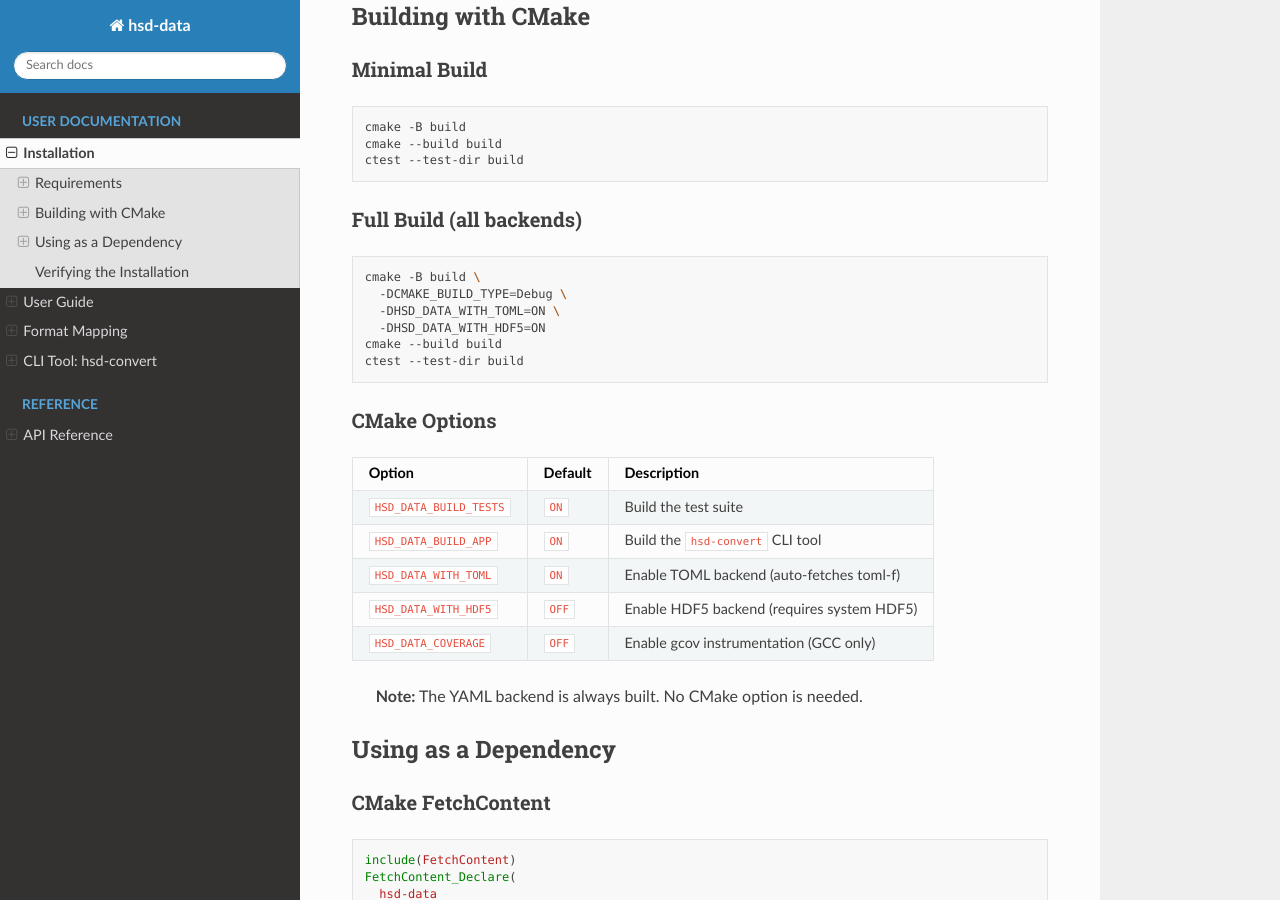
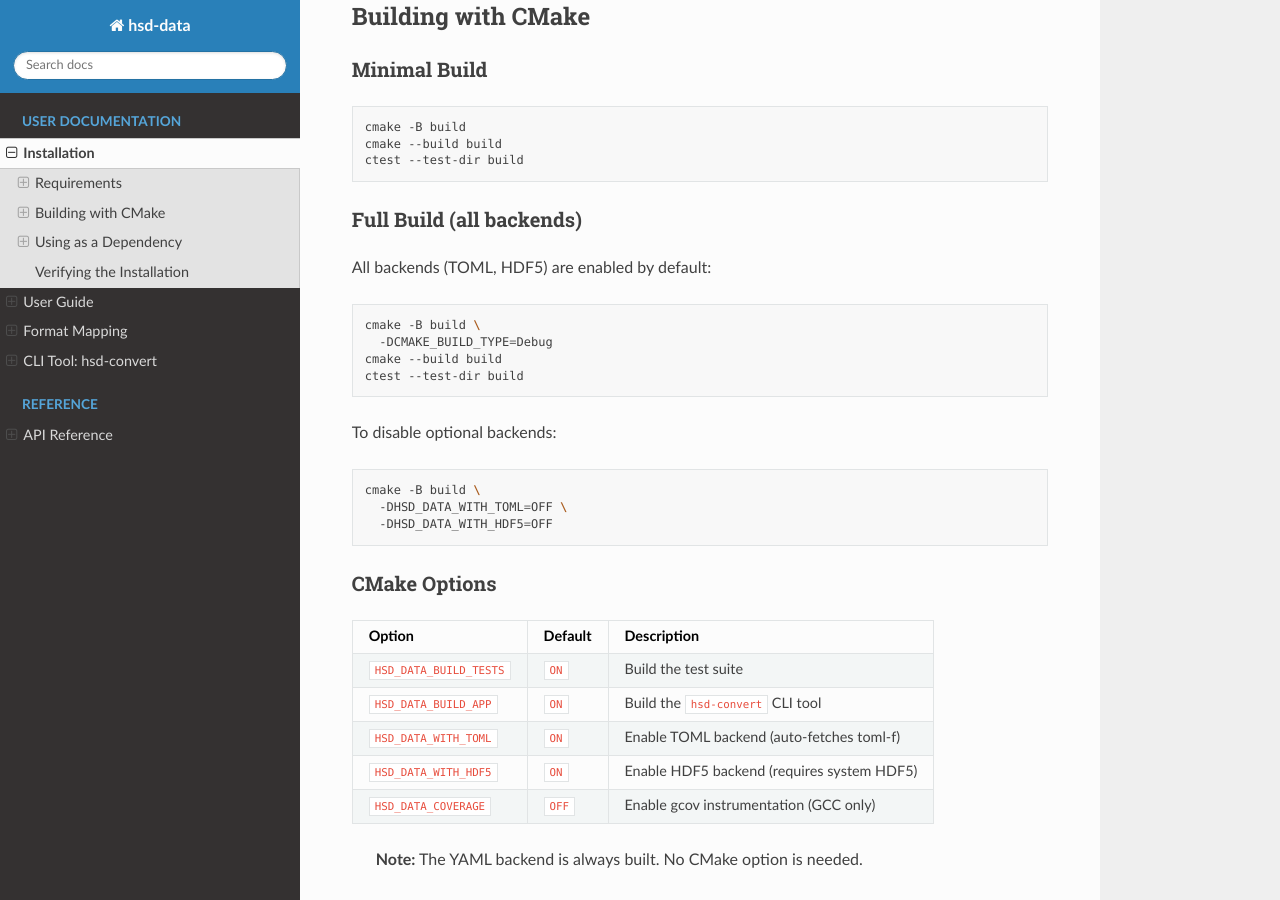
Before and after one commit to elv3rs/hsd-data, a Sphinx documentation site: the page built from docs/installation.md, in a window 1280 px wide and 900 px high, scrolled down 560 px. Built offline with Sphinx 7.4.7 and the Read the Docs theme 3.1.0, drawn with Linux system fonts in a browser that asks for light colours.

Commit message:
feat: enable TOML and HDF5 backends by default
Change HSD_DATA_WITH_TOML and HSD_DATA_WITH_HDF5 defaults from OFF to ON.
This simplifies development by enabling all backends out of the box.
Update README, AGENTS.md, Sphinx docs, and CI workflows accordingly.
CI now installs libhdf5-dev for GCC builds. Intel CI skips HDF5.

````diff
--- a/CMakeLists.txt
+++ b/CMakeLists.txt
@@ -8,8 +8,8 @@ project(hsd-data
 
 # Options
 option(HSD_DATA_BUILD_TESTS "Build test suite" ON)
-option(HSD_DATA_WITH_TOML "Build TOML backend (requires toml-f)" OFF)
-option(HSD_DATA_WITH_HDF5 "Build HDF5 backend (requires HDF5)" OFF)
+option(HSD_DATA_WITH_TOML "Build TOML backend (requires toml-f)" ON)
+option(HSD_DATA_WITH_HDF5 "Build HDF5 backend (requires HDF5)" ON)
 option(HSD_DATA_COVERAGE "Enable code coverage instrumentation (requires GCC)" OFF)
 
 # Coverage flags
--- a/docs/installation.md
+++ b/docs/installation.md
@@ -28,13 +28,21 @@ ctest --test-dir build
 
 ### Full Build (all backends)
 
+All backends (TOML, HDF5) are enabled by default:
+
 ```bash
 cmake -B build \
-  -DCMAKE_BUILD_TYPE=Debug \
-  -DHSD_DATA_WITH_TOML=ON \
-  -DHSD_DATA_WITH_HDF5=ON
+  -DCMAKE_BUILD_TYPE=Debug
 cmake --build build
 ctest --test-dir build
+```
+
+To disable optional backends:
+
+```bash
+cmake -B build \
+  -DHSD_DATA_WITH_TOML=OFF \
+  -DHSD_DATA_WITH_HDF5=OFF
 ```
 
 ### CMake Options
````
Also changed, not shown: other parts of docs/installation.md (+1 -1 lines), AGENTS.md (+3 -3 lines), README.md (+7 -5 lines), 2 other files.
